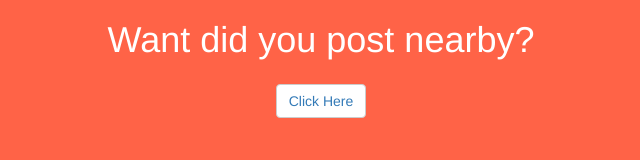
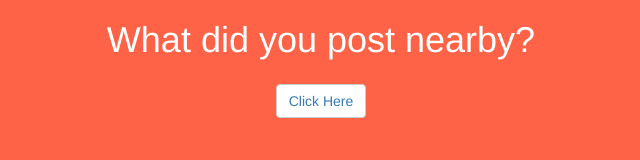
Before and after one commit to gabrielacepeda/instagramAPI, a plain HTML site: page index.html in a window 1280 px wide. Shown: the full height of the page, 319-959 px from the left. Drawn offline with nearby package versions, Linux system fonts and the light colour scheme.

Commit message:
Update index.html

```diff
--- a/index.html
+++ b/index.html
@@ -14,7 +14,7 @@
 
   <div class="container-fluid sign-in-view">
     <div class="row text-center">
-      <h1>Want did you post nearby?</h1>
+      <h1>What did you post nearby?</h1>
       <button class="btn btn-default">
         <a href="https://instagram.com/oauth/authorize/?client_id=984fe4524eb04c1f86b5358a8b344c15&redirect_uri=http://localhost:8000&scope=public_content&response_type=token">
           Click Here
```
